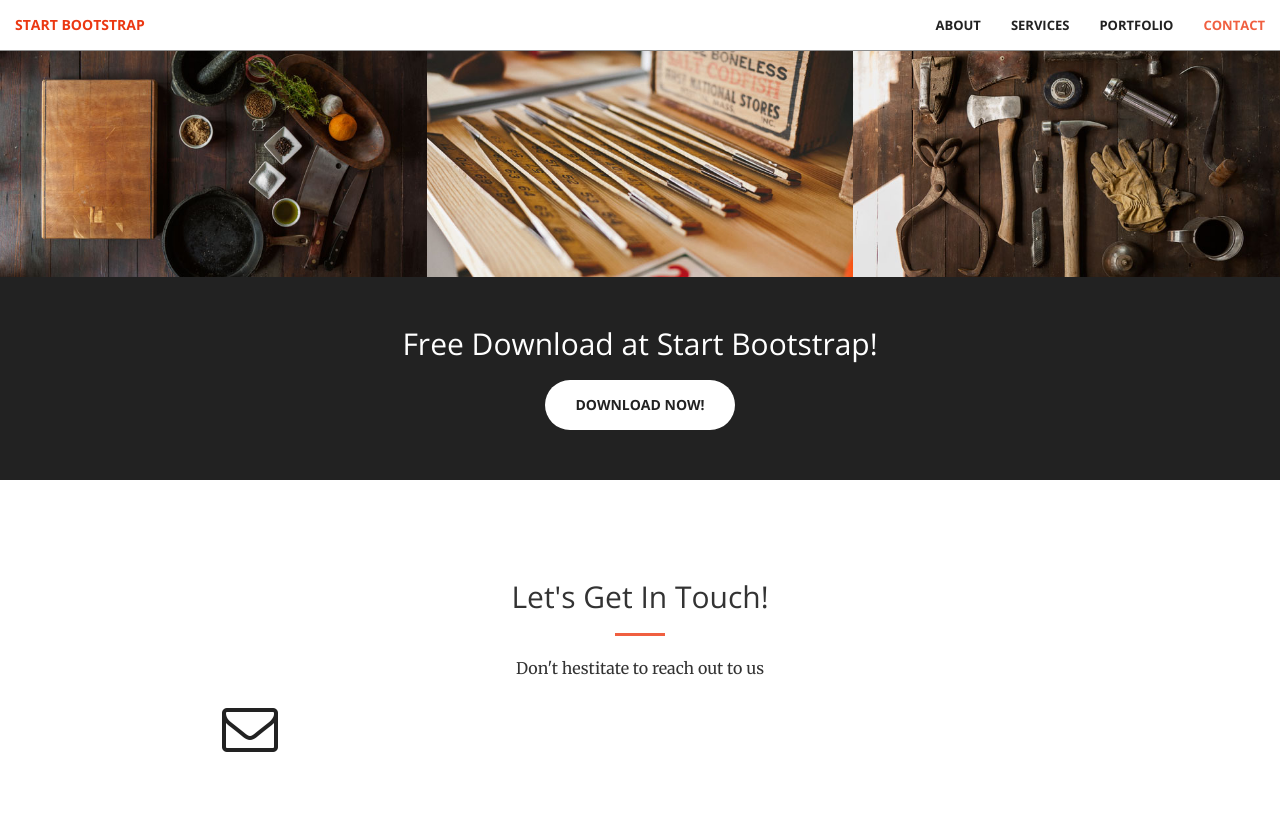
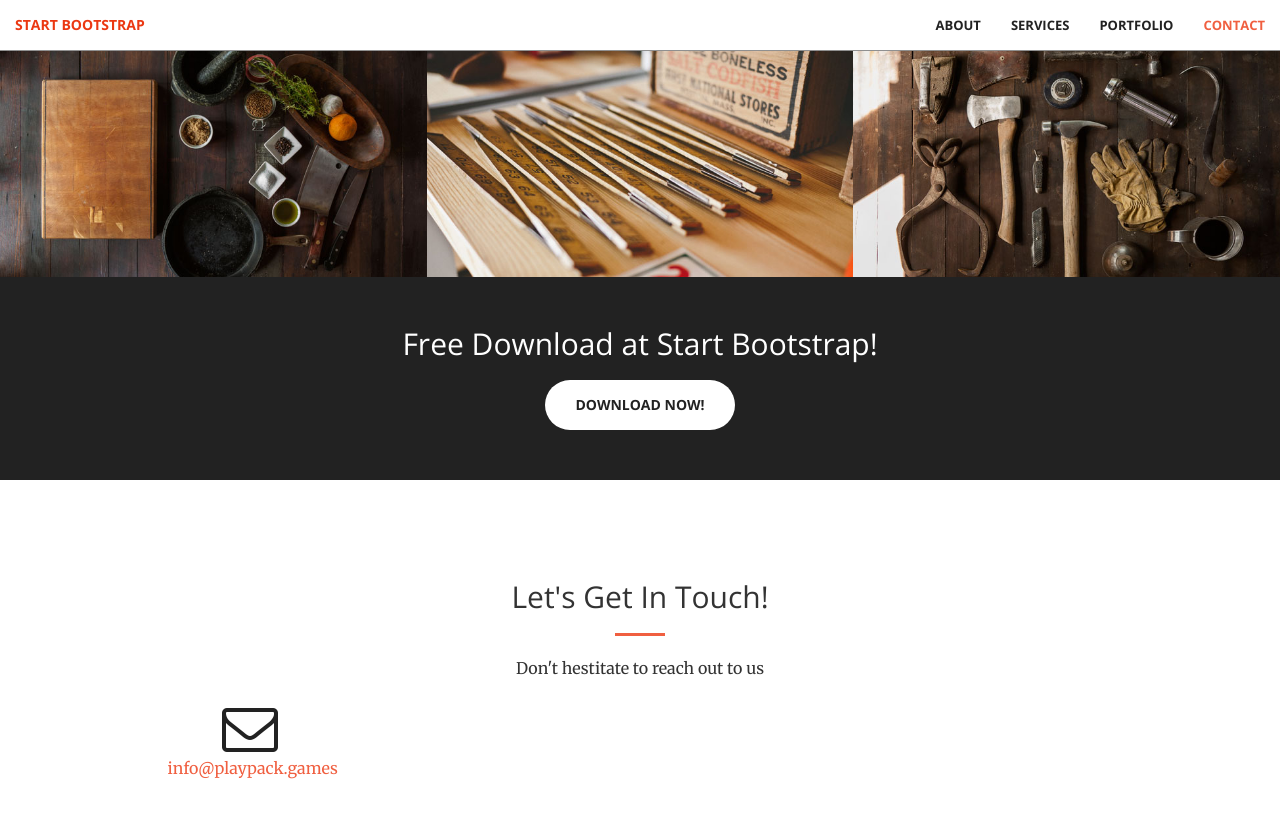
Before and after one commit to TatianaPP/newsite, a Jekyll site: the page built from index.html, in a window 1280 px wide and 900 px high, scrolled down 1909 px. Shown: the top 818 px of the window. Built offline with Jekyll 4.4.1, drawn with Linux system fonts in a browser that asks for light colours.

Commit message:
Update _config.yml

```diff
--- a/_config.yml
+++ b/_config.yml
@@ -1,6 +1,6 @@
 # Site settings
-title:
-email:
+title: PlayPack
+email: info@playpack.games
 description: > # this means to ignore newlines until "baseurl:"
 baseurl: "" # the subpath of your site, e.g. /blog/
 url: "" # the base hostname & protocol for your site
```
